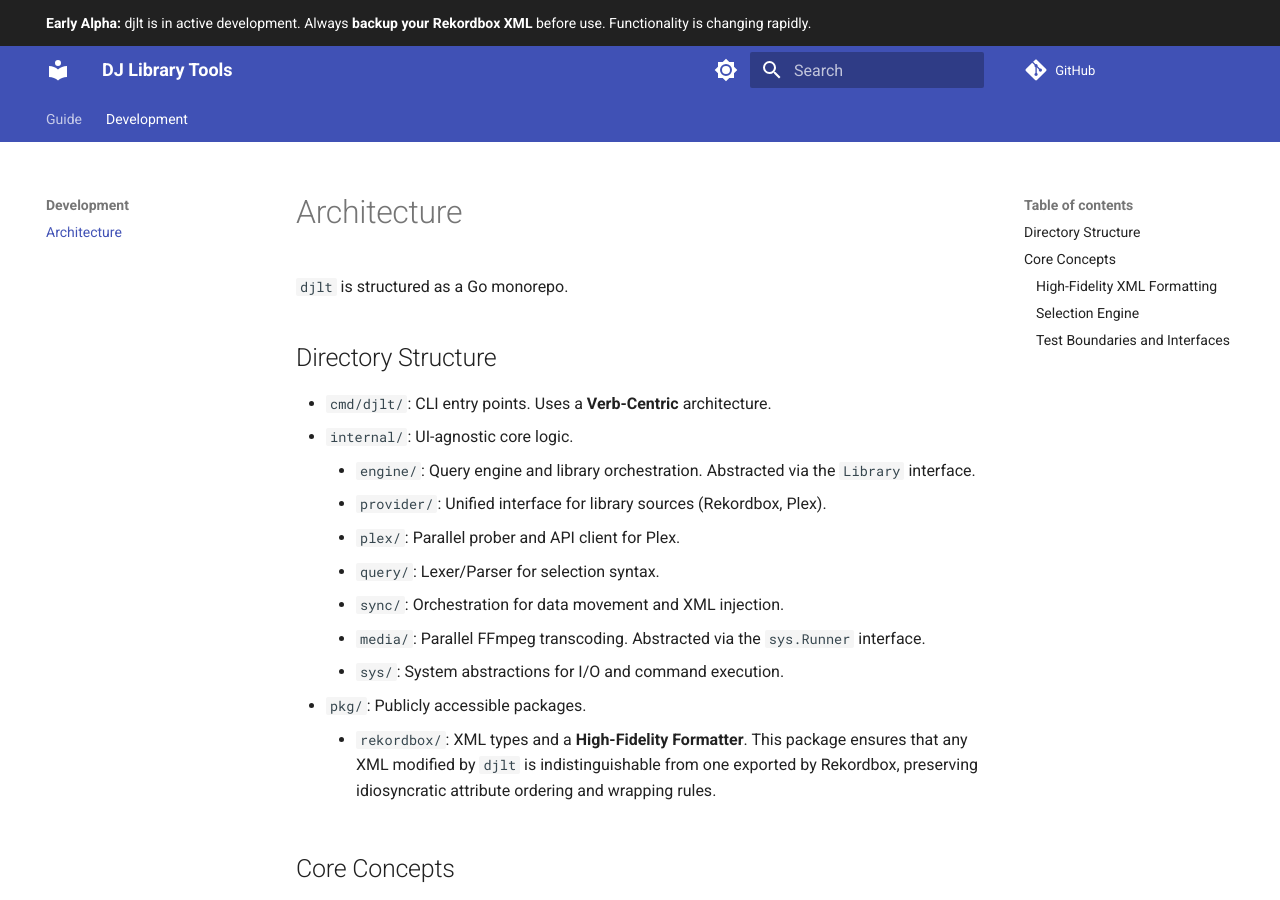
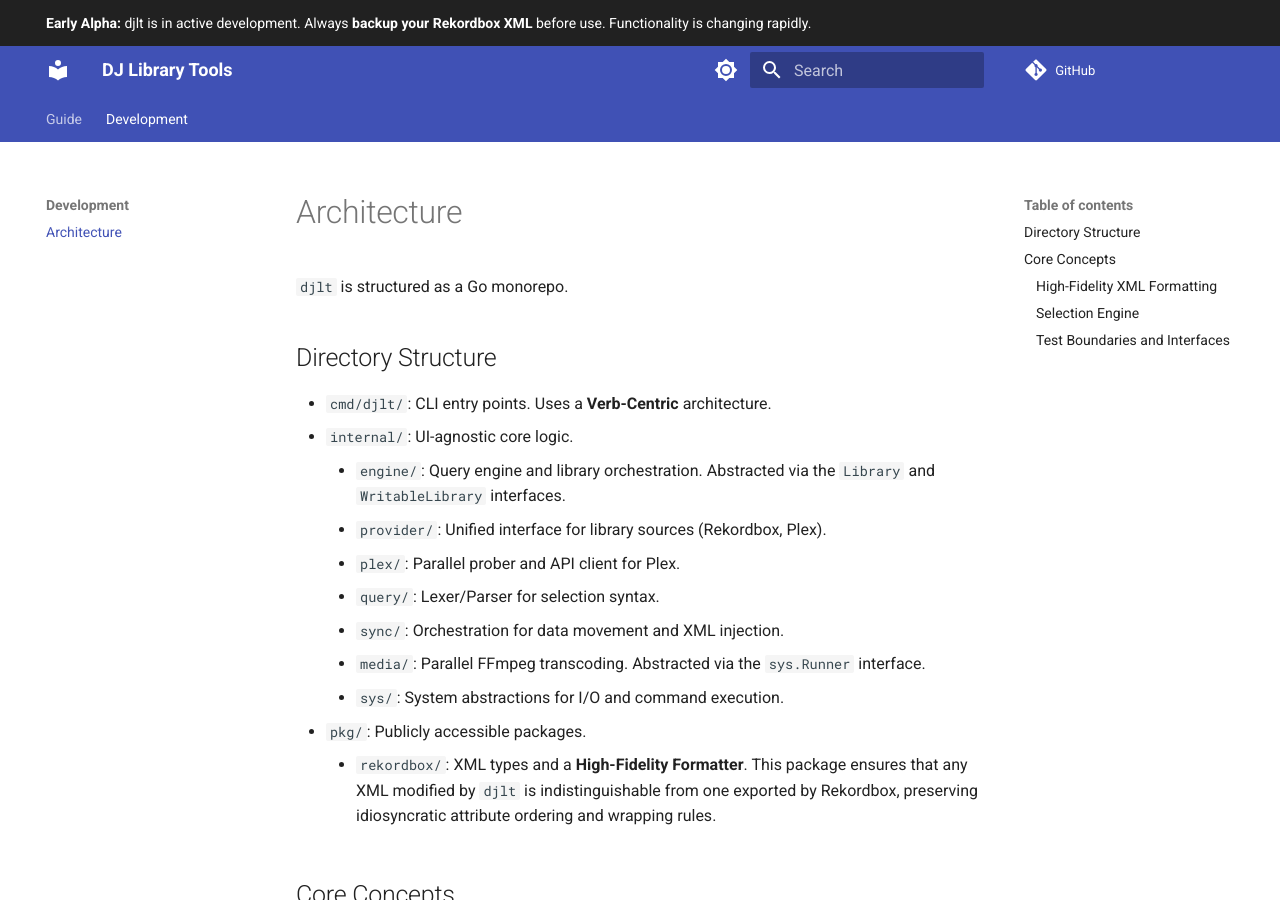
Before and after one commit to llttlltt/dj-library-tools, an MkDocs documentation site: the page built from docs/development/architecture.md, in a window 1280 px wide and 900 px high. Built offline with MkDocs 1.6.1 and Material for MkDocs 9.7.7, drawn with Linux system fonts in a browser that asks for light colours; comment, search, counter and statistics services are not loaded.

Commit message:
docs: update plex provider features and architecture interfaces

```diff
--- a/docs/development/architecture.md
+++ b/docs/development/architecture.md
@@ -6,7 +6,7 @@
 
 - `cmd/djlt/`: CLI entry points. Uses a **Verb-Centric** architecture.
 - `internal/`: UI-agnostic core logic.
-    - `engine/`: Query engine and library orchestration. Abstracted via the `Library` interface.
+    - `engine/`: Query engine and library orchestration. Abstracted via the `Library` and `WritableLibrary` interfaces.
     - `provider/`: Unified interface for library sources (Rekordbox, Plex).
     - `plex/`: Parallel prober and API client for Plex.
     - `query/`: Lexer/Parser for selection syntax.
```
Also changed, not shown: docs/guide/query/providers/plex/index.md (+1 -0 lines).
